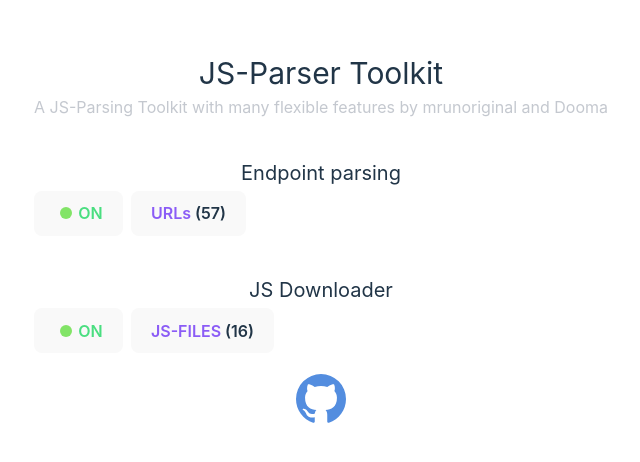
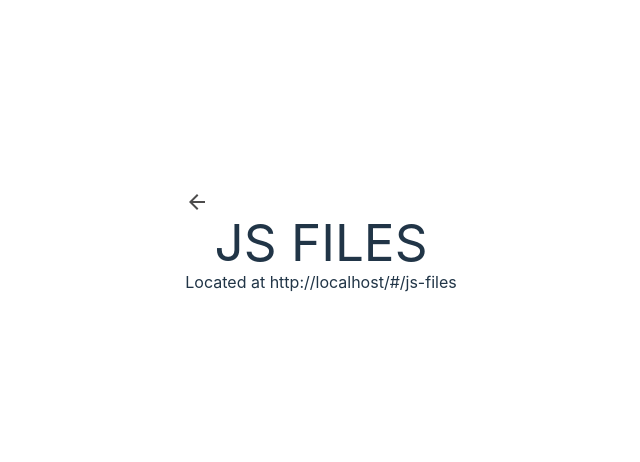
Before and after one commit to AtlasWiki/EndPointer, a React (Vite) app in the folder placeholder-extension/: page /#/js-files in a window 1280 px wide. Before the commit this address led to /. Shown: the part 158-620 px from the top of the page, without its empty margins (319-959 px from the left). Built offline with nearby package versions, Linux system fonts and the light colour scheme.

Commit message:
add routes

```diff
--- a/placeholder-extension/package.json
+++ b/placeholder-extension/package.json
@@ -11,7 +11,8 @@
   },
   "dependencies": {
     "react": "^18.3.1",
-    "react-dom": "^18.3.1"
+    "react-dom": "^18.3.1",
+    "react-router-dom": "^6.26.1"
   },
   "devDependencies": {
     "@eslint/js": "^9.9.0",
--- a/placeholder-extension/src/App.css
+++ b/placeholder-extension/src/App.css
@@ -3,28 +3,6 @@
   margin: 0 auto;
   padding: 2rem;
   text-align: center;
-}
-
-.logo {
-  height: 10em;
-  padding: 2em;
-  will-change: filter;
-  transition: filter 300ms;
-}
-
-@keyframes logo-spin {
-  from {
-    transform: rotate(0deg);
-  }
-  to {
-    transform: rotate(360deg);
-  }
-}
-
-@media (prefers-reduced-motion: no-preference) {
-  a:nth-of-type(2) .logo {
-    animation: logo-spin infinite 20s linear;
-  }
 }
 
 .card {
--- a/placeholder-extension/src/App.jsx
+++ b/placeholder-extension/src/App.jsx
@@ -1,10 +1,11 @@
-import { useState } from 'react'
+import { Link } from 'react-router-dom'
+
 import './App.css'
 
 function App() {
 
   return (
-    <div className="w-full mx-0">
+    <div className="w-full mx-0 main">
       <div className="mb-10">
         <h1 className="text-3xl mb-1">JS-Parser Toolkit</h1>
         <p className="text-gray-400/60">A JS-Parsing Toolkit with many flexible features by mrunoriginal and Dooma</p>
@@ -22,7 +23,7 @@ function App() {
                       </div>
                   </div>
                </button>
-              <button className="font-semibold"><span className="text-violet-500">URLs</span> (57)</button>
+               <Link className="a-item font-semibold" to="urls"><span className="text-violet-500">URLs</span> (57)</Link>
           </div>
         </div>
 
@@ -37,11 +38,10 @@ function App() {
                       </div>
                   </div>
                </button>
-              <button className="font-semibold"><span className="text-violet-500">JS-FILES</span> (16)</button>
+               <Link className="a-item font-semibold" to="js-files"><span className="text-violet-500">JS FILES</span> (17)</Link>
           </div>
         </div>
       </div>
-
 
       <a className="flex justify-center items-center mt-4" href="https://github.com/LordCat/PlaceHolder-Extension" target="_blank">
         <svg className="transition-all duration-1000 hover:size-20" xmlns="http://www.w3.org/2000/svg" width="60px" height="60px" viewBox="0 0 24 24"><path fill="#538ddf" d="M12 2A10 10 0 0 0 2 12c0 4.42 2.87 8.17 6.84 9.5c.5.08.66-.23.66-.5v-1.69c-2.77.6-3.36-1.34-3.36-1.34c-.46-1.16-1.11-1.47-1.11-1.47c-.91-.62.07-.6.07-.6c1 .07 1.53 1.03 1.53 1.03c.87 1.52 2.34 1.07 2.91.83c.09-.65.35-1.09.63-1.34c-2.22-.25-4.55-1.11-4.55-4.92c0-1.11.38-2 1.03-2.71c-.1-.25-.45-1.29.1-2.64c0 0 .84-.27 2.75 1.02c.79-.22 1.65-.33 2.5-.33s1.71.11 2.5.33c1.91-1.29 2.75-1.02 2.75-1.02c.55 1.35.2 2.39.1 2.64c.65.71 1.03 1.6 1.03 2.71c0 3.82-2.34 4.66-4.57 4.91c.36.31.69.92.69 1.85V21c0 .27.16.59.67.5C19.14 20.16 22 16.42 22 12A10 10 0 0 0 12 2"/></svg>
--- /dev/null
+++ b/placeholder-extension/src/components/navbar.jsx
@@ -0,0 +1,11 @@
+import { Link } from 'react-router-dom'
+
+export function NavBar (){
+    return(
+        <div>
+            <nav>
+                <Link to="/"><svg xmlns="http://www.w3.org/2000/svg" width="24" height="24" viewBox="0 0 24 24"><path fill="#4d4c4c" d="m7.825 13l5.6 5.6L12 20l-8-8l8-8l1.425 1.4l-5.6 5.6H20v2z"/></svg></Link>
+            </nav>
+        </div>
+    )
+}
--- a/placeholder-extension/src/index.css
+++ b/placeholder-extension/src/index.css
@@ -18,12 +18,8 @@
 }
 
 a {
-  font-weight: 500;
   color: #646cff;
   text-decoration: inherit;
-}
-a:hover {
-  color: #535bf2;
 }
 
 body {
@@ -39,7 +35,7 @@ h1 {
   line-height: 1.1;
 }
 
-button {
+button, .a-item {
   border-radius: 8px;
   border: 1px solid transparent;
   padding: 0.6em 1.2em;
--- a/placeholder-extension/src/main.jsx
+++ b/placeholder-extension/src/main.jsx
@@ -1,10 +1,23 @@
 import { StrictMode } from 'react'
 import { createRoot } from 'react-dom/client'
+import {
+  HashRouter as Router,
+  Route,
+  Routes,
+} from 'react-router-dom'
 import App from './App.jsx'
+import { URLS } from './routes/urls'
+import { JSFiles } from './routes/js-files'
 import './index.css'
 
 createRoot(document.getElementById('root')).render(
   <StrictMode>
-    <App />
-  </StrictMode>,
+    <Router>
+      <Routes>
+        <Route path="" element={<App />} />
+        <Route path="urls" element={<URLS />} />
+        <Route path="js-files" element={<JSFiles />} />
+      </Routes>
+    </Router>
+  </StrictMode>
 )
--- /dev/null
+++ b/placeholder-extension/src/routes/js-files.jsx
@@ -0,0 +1,13 @@
+import { NavBar } from '../components/navbar'
+
+export function JSFiles(){
+    return(
+        <div>
+            <NavBar />
+            <h1>JS FILES</h1>
+            <p>
+                Located at  { document.location.href }
+            </p>
+        </div>
+    )
+}
--- /dev/null
+++ b/placeholder-extension/src/routes/urls.jsx
@@ -0,0 +1,12 @@
+import { NavBar } from '../components/navbar'
+export function URLS(){
+    return(
+        <div>
+            <NavBar />
+            <h1>URLS</h1>
+            <p>
+                Located at  { document.location.href }
+            </p>
+        </div>
+    )
+}
```
Also changed, not shown: 1 other file (tests, documents, lock files or other folders).
